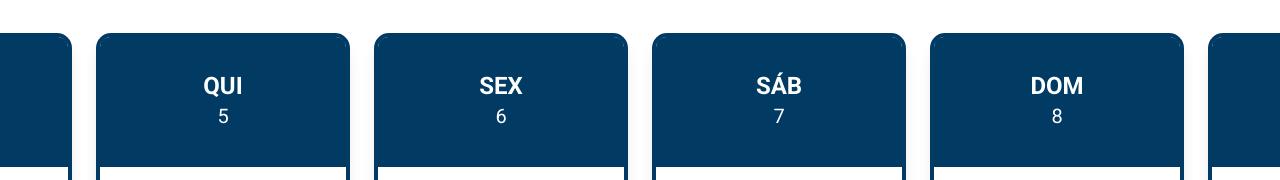
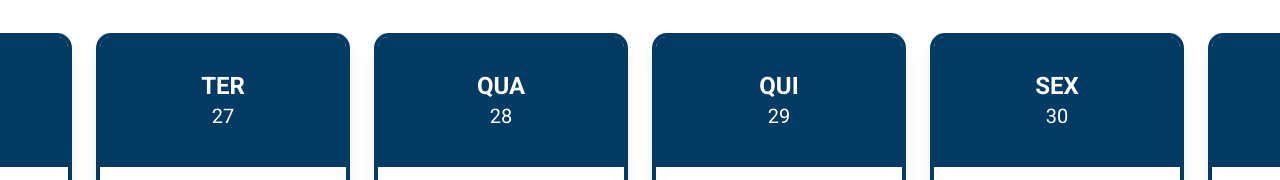
Before and after one commit to victorsimasdev/react-riseup, a React (Vite) app: page /tabua-de-mares in a window 1280 px wide. Shown: the part 193-373 px from the top of the page. Built offline with nearby package versions, Linux system fonts and the light colour scheme.

Commit message:
feat: quick update

```diff
--- a/src/pages/TabuaDeMaresPage.jsx
+++ b/src/pages/TabuaDeMaresPage.jsx
@@ -9,36 +9,36 @@ const dadosMares = [
   //      { hora: "14:38", altura: 2.41 },
   //      { hora: "20:53", altura: 0.24 }
   //  ]},
-  { dia: 4, semana: "QUA", mares: [
+  { dia: 26, semana: "SEG", mares: [
       { hora: "02:55", altura: 2.37 },
       { hora: "09:12", altura: 0.11 },
       { hora: "15:23", altura: 2.44 },
       { hora: "21:36", altura: 0.24 }
   ]},
-  { dia: 5, semana: "QUI", mares: [
+  { dia: 27, semana: "TER", mares: [
       { hora: "03:44", altura: 2.43 },
       { hora: "10:01", altura: 0.07 },
       { hora: "16:14", altura: 2.40 },
       { hora: "22:25", altura: 0.28 }
   ]},
-  { dia: 6, semana: "SEX", mares: [
+  { dia: 28, semana: "QUA", mares: [
       { hora: "04:27", altura: 2.42 },
       { hora: "10:51", altura: 0.11 },
       { hora: "17:02", altura: 2.31 },
       { hora: "23:08", altura: 0.35 }
   ]},
-  { dia: 7, semana: "SÁB", mares: [
+  { dia: 29, semana: "QUI", mares: [
       { hora: "05:17", altura: 2.37 },
       { hora: "11:46", altura: 0.20 },
       { hora: "17:55", altura: 2.18 }
   ]},
-  { dia: 8, semana: "DOM", mares: [
+  { dia: 30, semana: "SEX", mares: [
       { hora: "00:01", altura: 0.47 },
       { hora: "06:08", altura: 2.27 },
       { hora: "12:36", altura: 0.33 },
       { hora: "18:49", altura: 2.03 }
   ]},
-  { dia: 9, semana: "SEG", mares: [
+  { dia: 31, semana: "SÁB", mares: [
       { hora: "00:55", altura: 0.59 },
       { hora: "07:02", altura: 2.15 },
       { hora: "13:40", altura: 0.47 },
```
